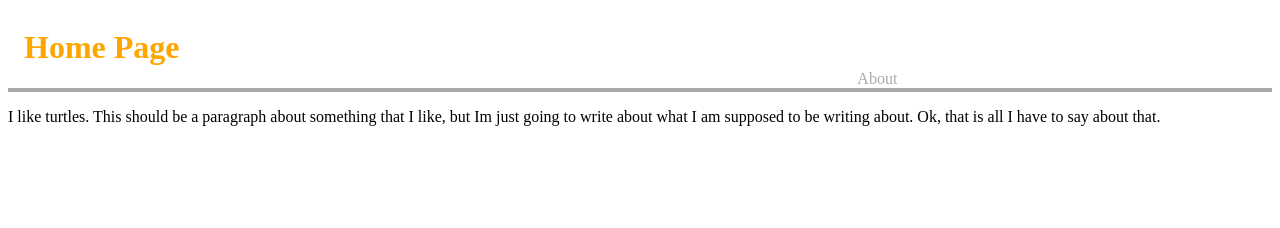
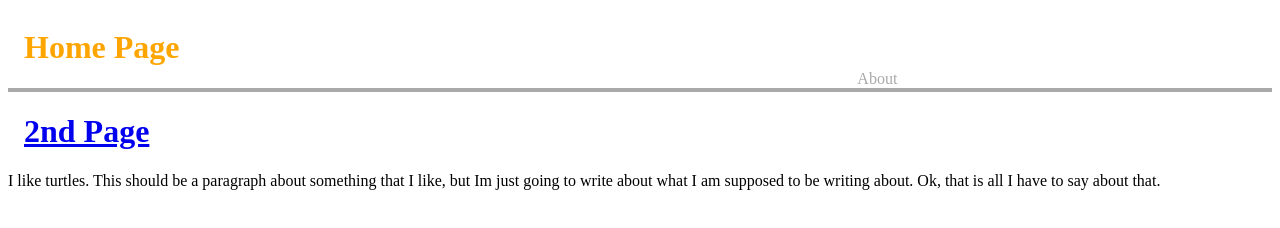
Before and after one commit to SethCaparelli/git-collab-3, a plain HTML site: page app/index.html in a window 1280 px wide. Drawn offline with Linux system fonts and the light colour scheme; files that its build step writes are made by us from their sources.

Commit message:
created another.html and linked it to the

```diff
--- a/app/index.html
+++ b/app/index.html
@@ -13,6 +13,7 @@
         <a href="about.html">About</a>
       </nav>
     </header>
+    <h1><a href="another.html">2nd Page</a></h1>
     <p>I like turtles. This should be a paragraph about something that I like,
       but Im just going to write about what I am supposed to be writing about. Ok,
       that is all I have to say about that.
```
Also changed, not shown: app/another.html (added), app/styles/more-styles.css (added).
